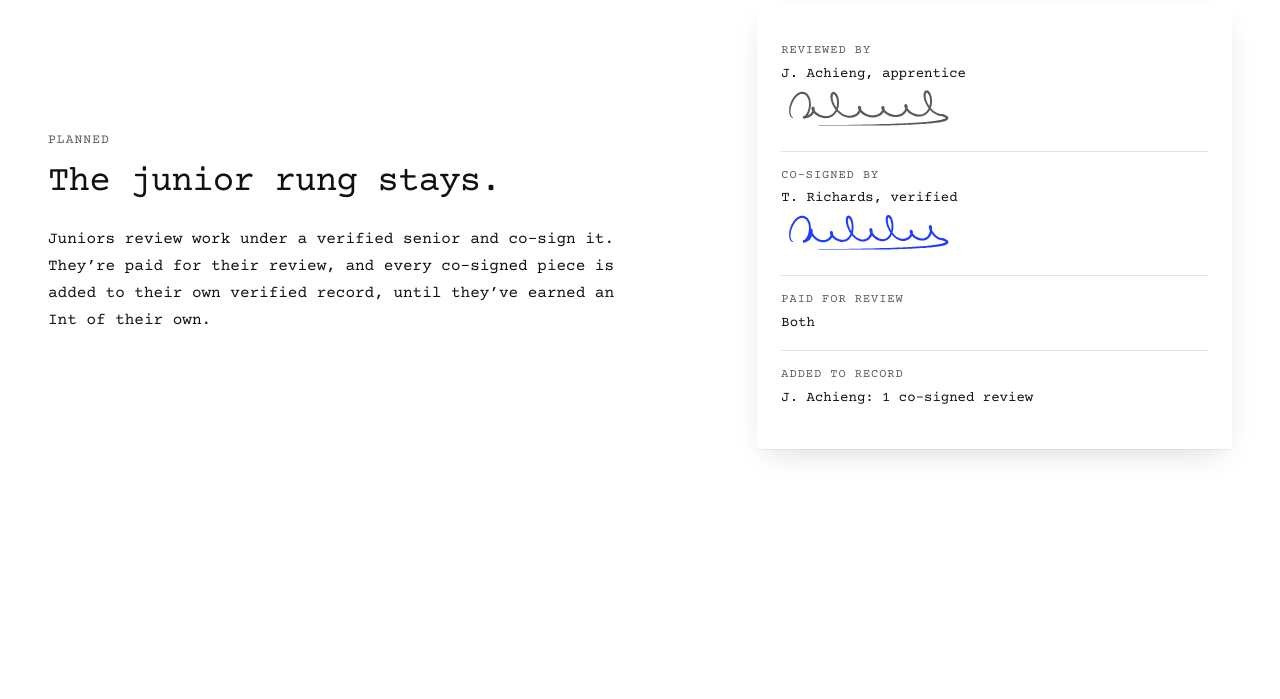
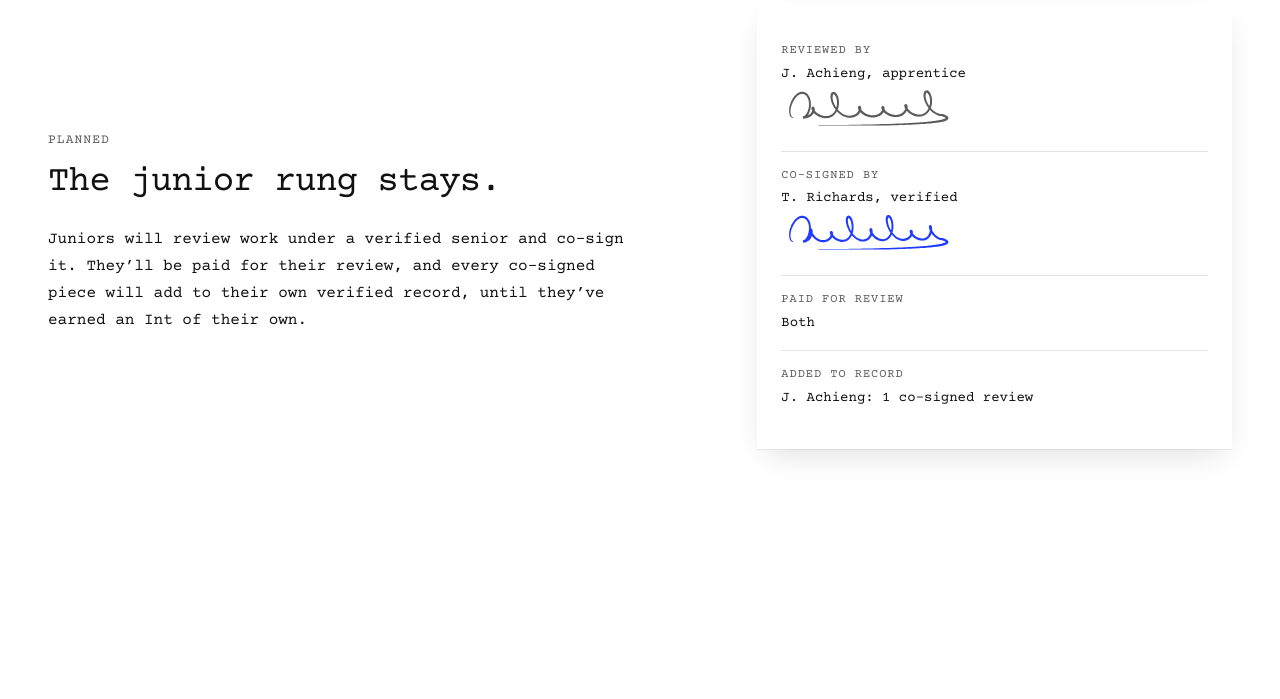
Before and after one commit to otiirichards/ints-site, a plain HTML site: page index.html in a window 1280 px wide. Shown: the part 8348-9047 px from the top of the page. Drawn offline with nearby package versions, Linux system fonts and the light colour scheme; animation ran at ten frames a second.

Commit message:
Update body text for junior review description

```diff
--- a/index.html
+++ b/index.html
@@ -543,7 +543,7 @@ footer .small{color:var(--ink-muted)}
       <div class="sec-head rv">
         <p class="label">Planned</p>
         <h2 class="display-m" id="appr-title">The junior rung stays.</h2>
-        <p class="body">Juniors review work under a verified senior and co-sign it. They’re paid for their review, and every co-signed piece is added to their own verified record, until they’ve earned an Int of their own.</p>
+        <p class="body">Juniors will review work under a verified senior and co-sign it. They’ll be paid for their review, and every co-signed piece will add to their own verified record, until they’ve earned an Int of their own.</p>
       </div>
       <dl class="cosign" id="cosign" aria-label="A co-signed receipt">
         <div class="r"><dt>Reviewed by</dt><dd>J. Achieng, apprentice</dd><svg viewBox="0 0 200 46" id="sigjr" aria-hidden="true"></svg></div>
```
